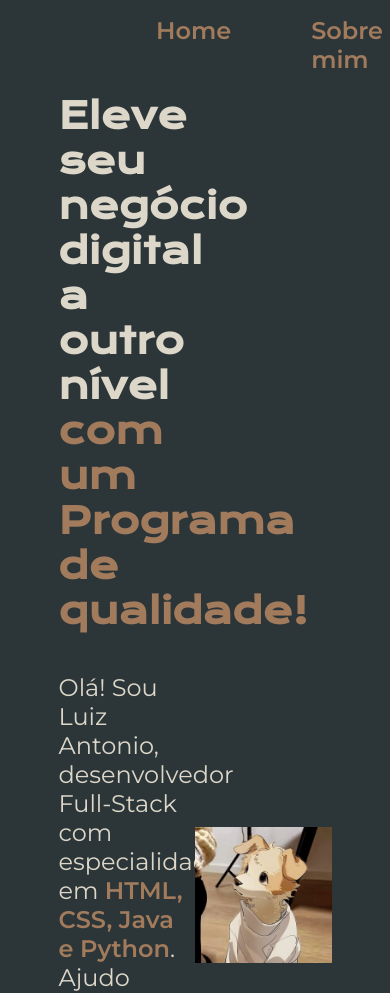
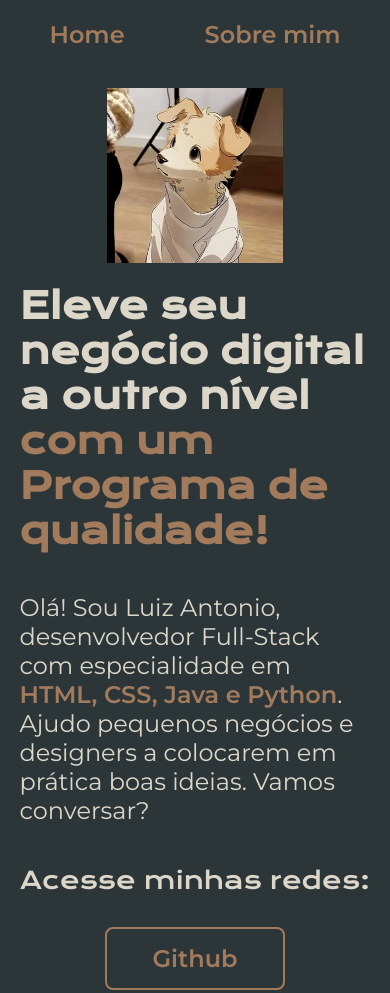
Before and after one commit to Luiz-Silva-Dev/Site_de_apresenta-o, a plain HTML site: page index.html in a window 390 px wide. Shown: the top 993 px of the page. Drawn offline with nearby package versions, Linux system fonts and the light colour scheme.

Commit message:
Criação de ajustes para versão mobile

```diff
--- a/Style/style.css
+++ b/Style/style.css
@@ -49,6 +49,7 @@ strong{
     display: flex;
     align-items: center;
     justify-content: center;
+    gap: 20px;
 }
 
 .Apresentation_content{
@@ -116,3 +117,22 @@ strong{
     font-family: var(--fonte-secundaria);
     font-size: 1.5rem;
 }
+
+@media (max-width: 1200px) {
+    .header {
+        padding: 5%;
+    }
+
+    .header_menu {
+        justify-content: center;
+    }
+
+    .Apresentation {
+        flex-direction: column-reverse;
+        padding: 5%;
+    }
+
+    .Apresentation_content {
+        width: auto;
+    }
+}
```
